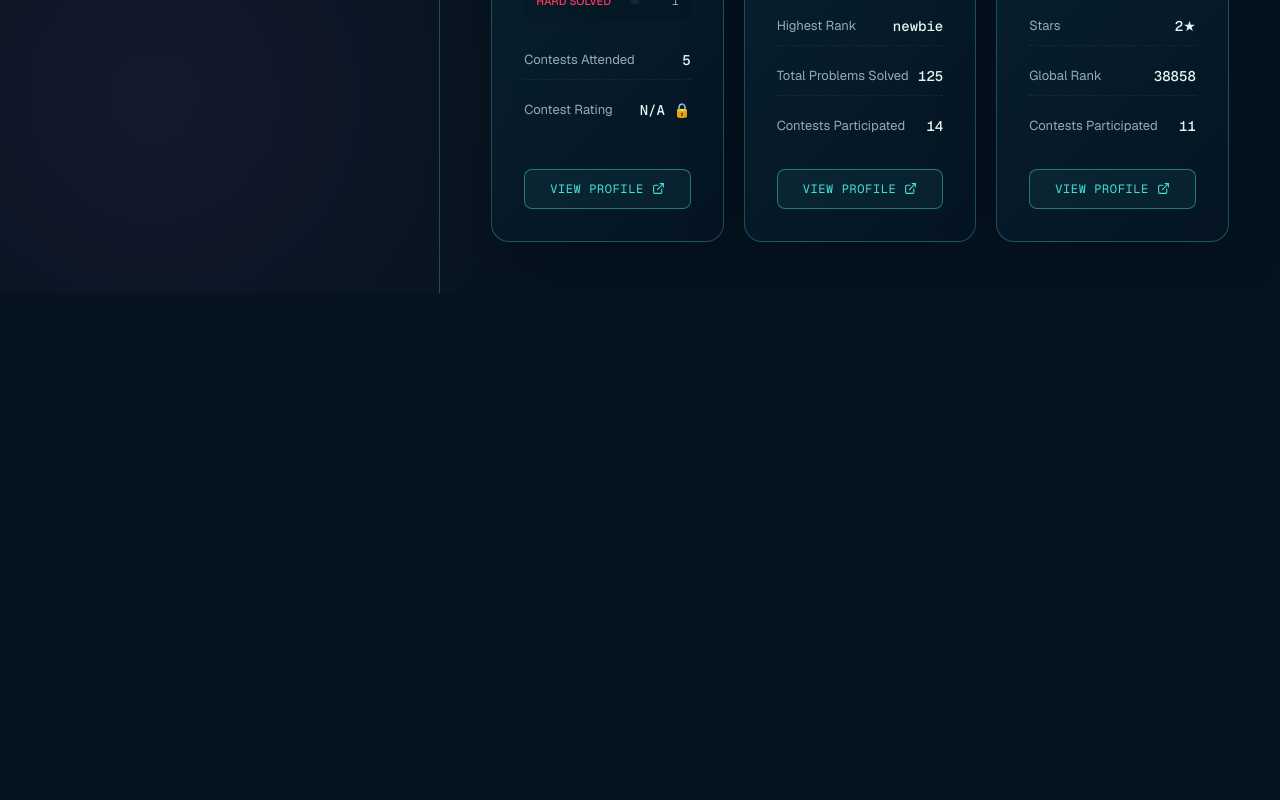
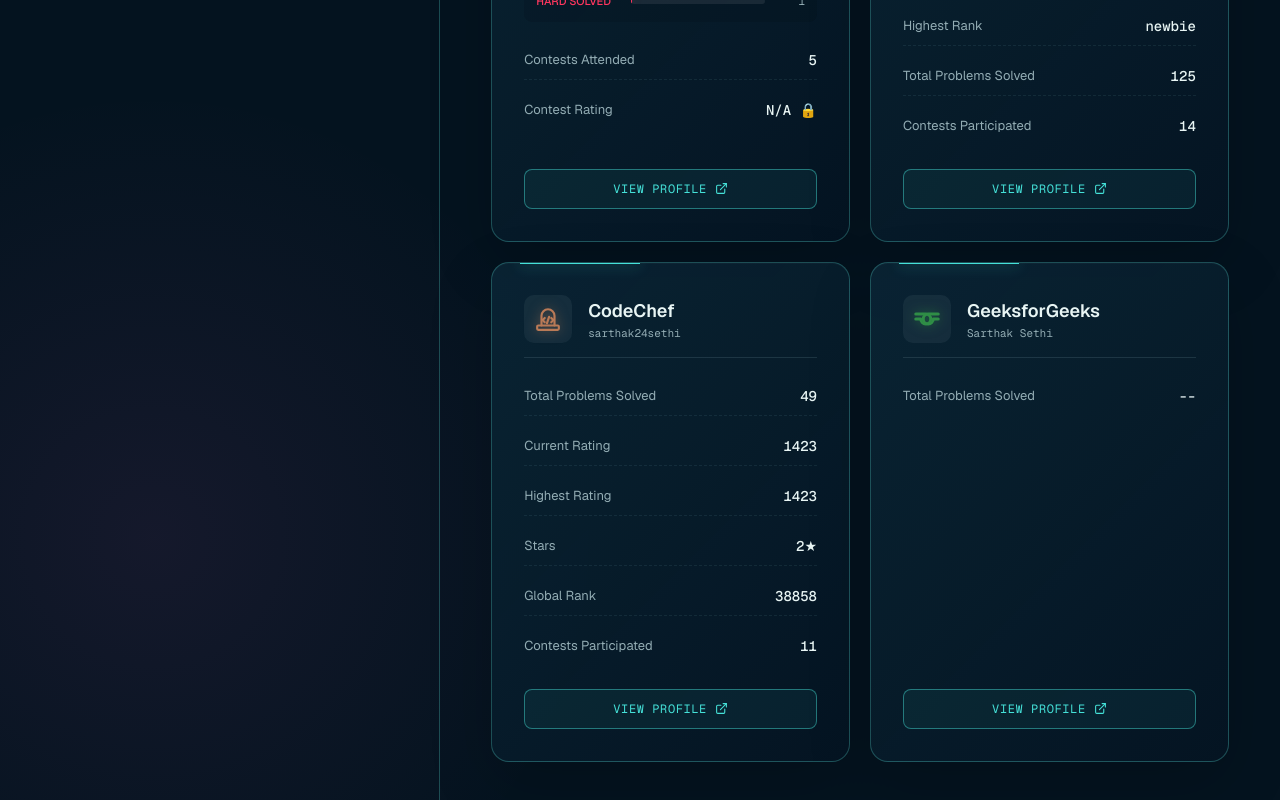
Before and after one commit to Sarthak-SethiNsd/Sarthak-Portfolio-Website, a Next.js app: page /competitive-programming in a window 1280 px wide. Shown: the part 1024-1824 px from the top of the page. Before the commit the page ends 1317 px from the top, so only its background shows below. Built offline with nearby package versions, Linux system fonts and the light colour scheme.

Commit message:
feat(cp): add GFG solved count

```diff
--- a/data/details/competitive-programming.json
+++ b/data/details/competitive-programming.json
@@ -1,5 +1,5 @@
 {
-  "_instructions": "Configure competitive programming platform handles here. Set enabled to true and provide a username to activate a platform. The website reads this file during build and rendering.",
+  "_instructions": "Configure competitive programming platform handles here. Set enabled to true and provide a username to activate a platform. GFG totalSolved is manually maintained because this project has no reliable GFG integration. The website reads this file during build and rendering.",
   "platforms": {
     "codeforces": {
       "username": "Sarthak_Devil",
@@ -12,6 +12,12 @@
     "codechef": {
       "username": "sarthak24sethi",
       "enabled": true
+    },
+    "gfg": {
+      "username": "Sarthak Sethi",
+      "enabled": true,
+      "totalSolved": null,
+      "profileUrl": "https://www.geeksforgeeks.org/"
     }
   }
 }
--- a/src/app/competitive-programming/CompetitiveProgrammingClient.tsx
+++ b/src/app/competitive-programming/CompetitiveProgrammingClient.tsx
@@ -120,8 +120,11 @@
   const totalSolved =
     (data.codeforces?.totalSolved ?? 0) +
     (data.leetcode?.totalSolved ?? 0) +
-    (data.codechef?.totalSolved ?? 0);
-  const hasSolvedData = Boolean(data.codeforces || data.leetcode || data.codechef);
+    (data.codechef?.totalSolved ?? 0) +
+    (data.gfg?.totalSolved ?? 0);
+  const hasSolvedData = Boolean(
+    data.codeforces || data.leetcode || data.codechef || data.gfg,
+  );
 
 
   const totalContests =
@@ -136,6 +139,7 @@
         codeforces: "Codeforces",
         leetcode: "LeetCode",
         codechef: "CodeChef",
+        gfg: "GeeksforGeeks",
       };
       return names[id] ?? id;
     })
@@ -590,6 +594,56 @@
             </a>
           </div>
         </Panel>
+
+        {/* GeeksforGeeks Card */}
+        <Panel className="cp-card">
+          <div className="cp-card-header">
+            <div className="cp-logo-container" aria-hidden="true">
+              <svg
+                viewBox="0 0 24 24"
+                width="30"
+                height="30"
+                fill="none"
+                stroke="#2f8d46"
+                strokeWidth="2.4"
+                strokeLinecap="round"
+                strokeLinejoin="round"
+                style={{
+                  filter: "drop-shadow(0 0 6px rgba(47,141,70,0.5))",
+                }}
+              >
+                <path d="M3 8h8a4 4 0 1 1-4 4H3" />
+                <path d="M21 8h-8a4 4 0 1 0 4 4h4" />
+              </svg>
+            </div>
+            <div className="cp-platform-info">
+              <h3 className="cp-platform-name">GeeksforGeeks</h3>
+              <span className="cp-username">
+                {data.gfg?.username ?? "Loading..."}
+              </span>
+            </div>
+          </div>
+
+          <div className="cp-card-body">
+            <div className="cp-stats-list">
+              <div className="cp-stat-row">
+                <span className="cp-stat-label">Total Problems Solved</span>
+                <span className="cp-stat-value">
+                  {data.gfg?.totalSolved ?? "--"}
+                </span>
+              </div>
+            </div>
+
+            <a
+              className="primary-link cp-action-btn-active"
+              href={data.gfg?.profileUrl ?? "https://www.geeksforgeeks.org/"}
+              target="_blank"
+              rel="noreferrer"
+            >
+              View Profile <ExternalLink size={13} />
+            </a>
+          </div>
+        </Panel>
       </div>
     </>
   );
--- a/src/app/globals.css
+++ b/src/app/globals.css
@@ -250,7 +250,7 @@
 
 .cp-grid {
   display: grid;
-  grid-template-columns: repeat(3, 1fr);
+  grid-template-columns: repeat(2, minmax(0, 1fr));
   gap: 20px;
   align-items: stretch;
 }
@@ -388,12 +388,6 @@
   }
 }
 
-@media (max-width: 820px) {
-  .cp-grid {
-    grid-template-columns: 1fr;
-  }
-}
-
 @media (max-width: 640px) {
   .cp-summary-dashboard {
     grid-template-columns: 1fr;
--- a/src/lib/cp/index.ts
+++ b/src/lib/cp/index.ts
@@ -38,6 +38,25 @@
   }
 }
 
+function getEnabledPlatforms(
+  config: CompetitiveProgrammingConfig,
+): PlatformId[] {
+  return (Object.keys(config.platforms) as PlatformId[]).filter(
+    (id) => config.platforms[id].enabled && config.platforms[id].username,
+  );
+}
+
+function getConfiguredGFG(config: CompetitiveProgrammingConfig | null) {
+  const gfg = config?.platforms.gfg;
+  return gfg?.enabled && gfg.username
+    ? {
+        username: gfg.username,
+        totalSolved: gfg.totalSolved,
+        profileUrl: gfg.profileUrl,
+      }
+    : null;
+}
+
 /* ---------- Public API ---------- */
 
 /**
@@ -50,6 +69,8 @@
 export async function getCompetitiveProgrammingData(
   bypassCache = false,
 ): Promise<CompetitiveProgrammingData> {
+  const config = await readConfig();
+
   // 1. If not bypassing, check if we have cached data in the store
   if (!bypassCache) {
     const cached = await cpStore.get();
@@ -57,18 +78,23 @@
       // Check if cache is fresh enough (5 minutes)
       const age = Date.now() - cached.lastSuccessTimestamp;
       if (age < 5 * 60 * 1000) {
-        return cached.data;
+        return config
+          ? {
+              ...cached.data,
+              gfg: getConfiguredGFG(config),
+              enabledPlatforms: getEnabledPlatforms(config),
+            }
+          : cached.data;
       }
       // If cache is stale, fall through to fetch fresh data
     }
   }
 
-  const config = await readConfig();
-
   const empty: CompetitiveProgrammingData = {
     codeforces: null,
     leetcode: null,
     codechef: null,
+    gfg: null,
     enabledPlatforms: [],
     errors: {},
     fetchedAt: new Date().toISOString(),
@@ -78,14 +104,16 @@
 
   const { platforms } = config;
 
-  const enabledPlatforms: PlatformId[] = (
-    Object.keys(platforms) as PlatformId[]
-  ).filter((id) => platforms[id].enabled && platforms[id].username);
+  const enabledPlatforms = getEnabledPlatforms(config);
 
   const result: CompetitiveProgrammingData = {
     ...empty,
     enabledPlatforms,
   };
+
+  // GFG's solved count is deliberately maintained in the local config rather
+  // than fetched from an undocumented or fragile external source.
+  result.gfg = getConfiguredGFG(config);
 
   /* Fetch all enabled platforms in parallel */
   const tasks: Promise<void>[] = [];
```
Also changed, not shown: src/lib/cp/types.ts (+17 -1 lines), data/details/cp-cache.json (line endings or trailing spaces), 1 other file (tests, documents, lock files or other folders).
